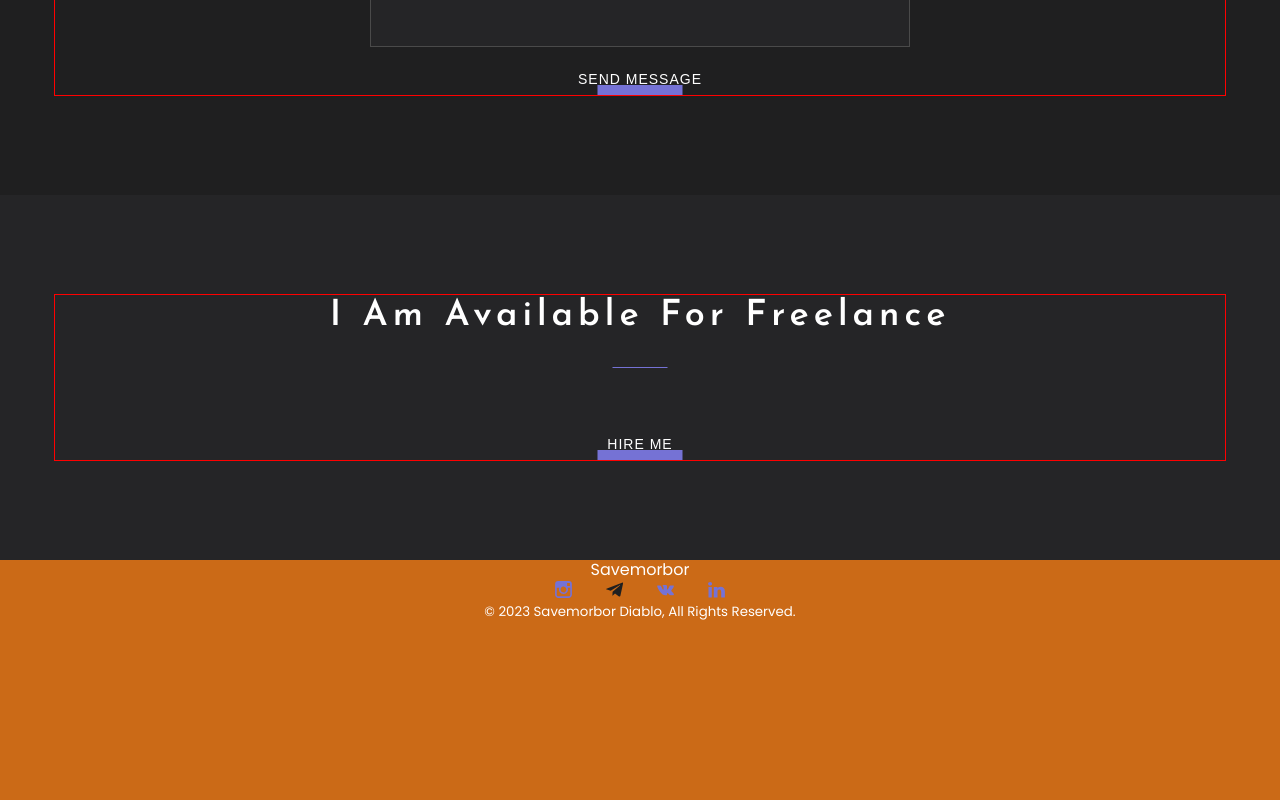
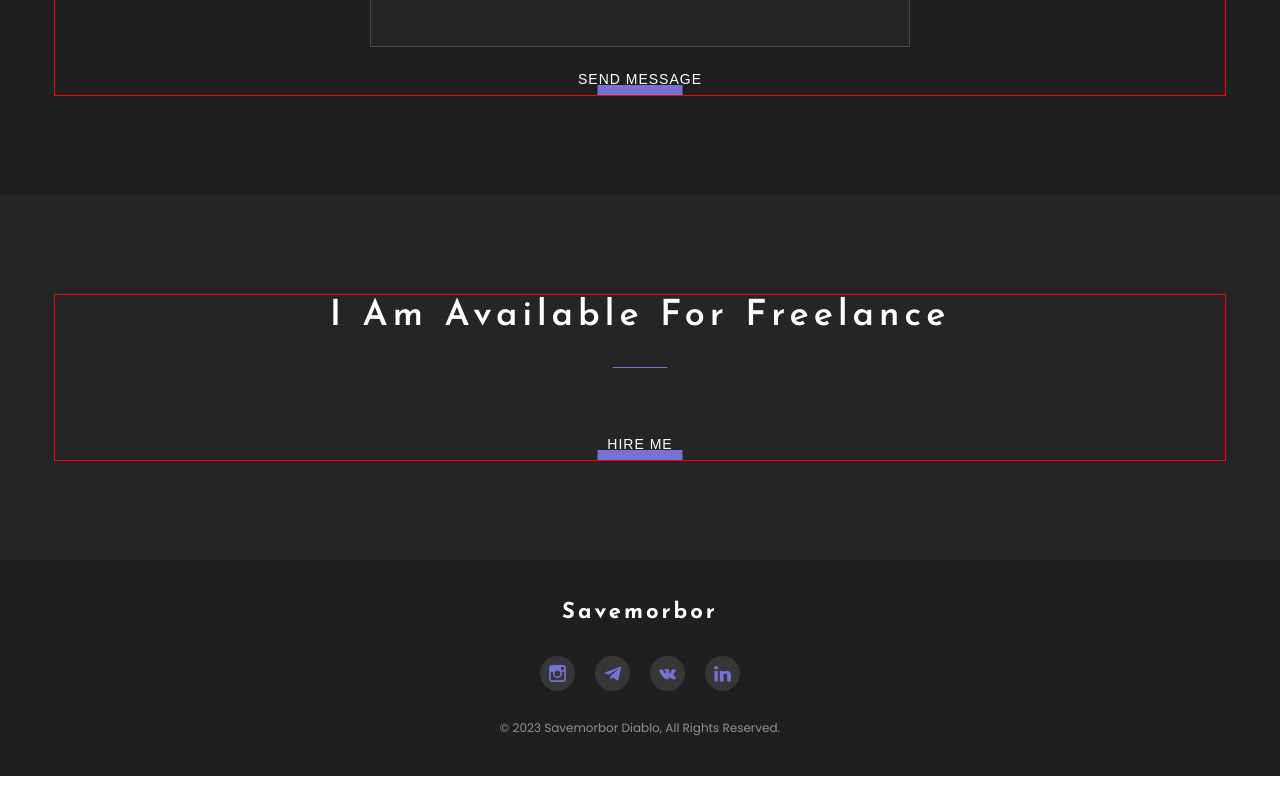
Before and after one commit to Yelkira/StyledPortfolio, a React app: page / in a window 1280 px wide. Shown: the part 3742-4542 px from the top of the page. After the commit the page ends 4518 px from the top, so only its background shows below. Built offline with nearby package versions, Linux system fonts and the light colour scheme.

Commit message:
styling footer component

```diff
--- a/src/assets/icons/IconInsta.tsx
+++ b/src/assets/icons/IconInsta.tsx
@@ -8,7 +8,7 @@
         {...props}
     >
         <path
-            fill="#7572D5"
+            fill="currentColor"
             d="M15.65 2.1H5.35A3.25 3.25 0 0 0 2.1 5.35v10.3c0 1.8 1.46 3.25 3.25 3.25h10.3c1.8 0 3.25-1.46 3.25-3.25V5.34a3.26 3.26 0 0 0-3.25-3.24Zm.93 1.94h.38v2.84h-2.84l-.01-2.84h2.47ZM8.1 8.77a2.95 2.95 0 0 1 5.35 1.73A2.95 2.95 0 1 1 8.1 8.77Zm9.16 6.88c0 .88-.72 1.6-1.6 1.6H5.34c-.89 0-1.6-.72-1.6-1.6V8.77h2.5a4.57 4.57 0 0 0 4.25 6.32 4.6 4.6 0 0 0 4.25-6.32h2.5v6.88Z"
         />
     </svg>
--- a/src/assets/icons/IconLinkedin.tsx
+++ b/src/assets/icons/IconLinkedin.tsx
@@ -9,7 +9,7 @@
         {...props}
     >
         <path
-            fill="#7572D5"
+            fill="currentColor"
             d="M5.8 7.9H2.5v10.5h3.3V7.9ZM4.1 3c-1.2 0-2 .7-2 1.8 0 1 .8 1.8 2 1.8s2-.8 2-1.8-.8-1.9-2-1.9Zm10.6 4.8c-1.8 0-3 1-3.2 1.7V8H7.8v10.5h3.7v-6.7c.3-.6.9-1.2 1.8-1.2 1.3 0 1.9 1 1.9 2.3v5.5h3.7v-5.9c0-3.2-1.8-4.7-4.2-4.7Z"
         />
     </svg>
--- a/src/assets/icons/IconTelegram.tsx
+++ b/src/assets/icons/IconTelegram.tsx
@@ -8,7 +8,7 @@
     {...props}
   >
     <path
-      fill="#1F1F20"
+      fill="currentColor"
       d="m19 4.8-2.6 12c-.2.8-.7 1-1.4.6l-4-2.9-1.9 1.8c-.2.2-.3.4-.7.4l.2-4L16 6.4c.3-.3 0-.4-.5-.2l-8.8 5.6-3.8-1.2c-.9-.2-.9-.8.1-1.2l15-5.7c.6-.3 1.2.1 1 1.2Z"
     />
   </svg>
--- a/src/assets/icons/IconVK.tsx
+++ b/src/assets/icons/IconVK.tsx
@@ -8,7 +8,7 @@
         {...props}
     >
         <path
-            fill="#7572D5"
+            fill="currentColor"
             d="M18.2 14 17 12.7l-.4-.4c-.5-.4-.5-.6-.1-1l.6-1 .7-.9c.4-.6.8-1.2 1-1.9 0-.2.2-.5 0-.7-.1-.2-.4-.3-.6-.3h-2.8c-.4 0-.7.2-.8.6L14 8.2c-.4.8-.8 1.6-1.5 2.4l-.3.2-.2-.6V7.1c0-.5-.2-.8-.8-1H8.6c-.5 0-.7.2-1 .5 0 0-.1.2 0 .4 0 .2.2.2.3.3.3 0 .5.2.6.6a9.5 9.5 0 0 1-.1 2.8l-.1.1H8l-.5-.7c-.5-.9-1-1.8-1.5-3-.1-.4-.4-.6-.8-.6a75.1 75.1 0 0 0-2.4 0c-.3 0-.5 0-.6.3v.7c1 2.4 2 4.1 3 5.6.8 1 1.5 1.8 2.4 2.3a6 6 0 0 0 3.5.8c.7 0 1-.3 1-1 0-.3 0-.7.2-1 .1-.2.2-.2.3-.2h.2l.4.4.3.3.6.8c.5.5 1.1.7 1.7.7h2.4c.3 0 .5-.2.6-.4a1 1 0 0 0 0-1 5 5 0 0 0-.6-.8Z"
         />
     </svg>
--- a/src/layout/footer/Footer.tsx
+++ b/src/layout/footer/Footer.tsx
@@ -5,6 +5,7 @@
 import {TelegramIcon} from "../../assets/icons/IconTelegram";
 import {VkIcon} from "../../assets/icons/IconVK";
 import {FlexContainer} from "../../components/FlexContainer";
+import {theme} from "../../styles/Theme";
 
 export const Footer = () => {
     return (
@@ -41,16 +42,41 @@
 };
 
 const StyledFooter = styled.footer`
-  background-color: #cb6a17;
-  min-height: 30vh;
+  background-color: ${theme.colors.primaryBg};
+  padding: 40px 0;
 `
 const Name = styled.span`
+  font-family: 'Josefin Sans', sans-serif;
+  font-weight: 700;
+  font-size: 22px;
+  letter-spacing: 3px;
+
 `
 const SocialList = styled.ul`
   display: flex;
-  gap: 30px;
+  gap: 20px;
+  margin: 30px 0;
 
 `
 const SocialItem = styled.li``
-const SocialIconLink = styled.a``
-const Copyright = styled.small``
+const SocialIconLink = styled.a`
+  background-color: rgba(255, 255, 255, 0.1);
+  border-radius: 50%;
+  width: 35px;
+  height: 35px;
+  display: flex;
+  justify-content: center;
+  align-items: center;
+  color: ${theme.colors.accentColor};
+  &:hover{
+    color: ${theme.colors.primaryBg};
+    transform: translateY(-4px);
+    background-color: ${theme.colors.accentColor};
+  }
+`
+const Copyright = styled.small`
+  font-weight: 400;
+  font-size: 12px;
+  text-align: center;
+  opacity: 0.5;
+`
--- a/src/styles/GlobalStyles.ts
+++ b/src/styles/GlobalStyles.ts
@@ -25,6 +25,7 @@
   a {
     text-decoration: none;
     color: ${theme.colors.font};
+    cursor: pointer;
   }
 
   ul {
```
